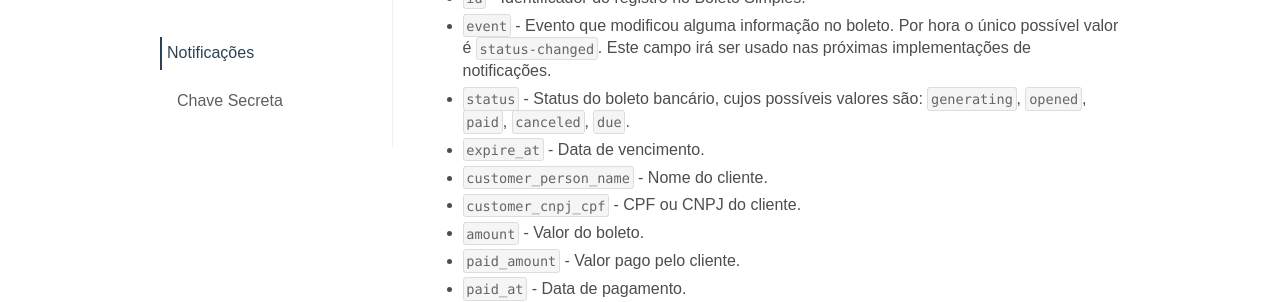
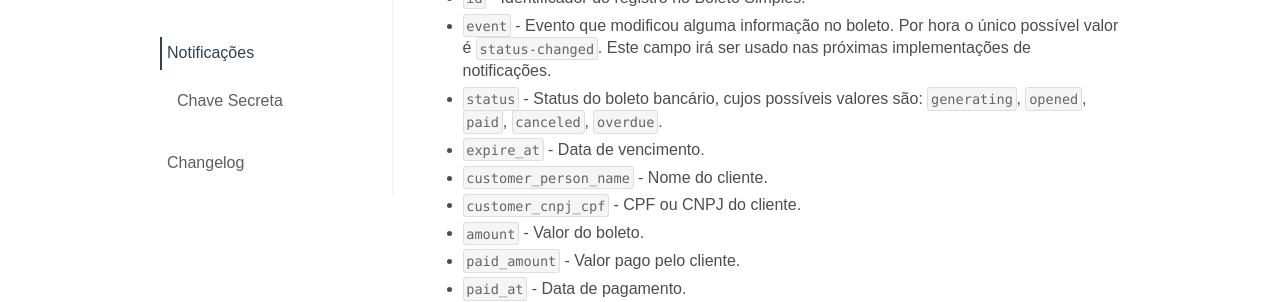
Before and after one commit to BoletoSimples/boletosimples-docs, a Jekyll site: the page built from notifications/index.md, in a window 1280 px wide. Shown: the part 926-1228 px from the top of the page. Built offline with Jekyll 4.4.1, drawn with Linux system fonts in a browser that asks for light colours.

Commit message:
changes status of bank_billet from due to overdue and adds changelog

```diff
--- a/_includes/sidemenu.html
+++ b/_includes/sidemenu.html
@@ -51,4 +51,7 @@
       </li>
     </ul>
   </li>
+  <li class="submenu {% if page.url == '/changelog/' %}active{% endif %}">
+    <a href="/changelog" title="Changelog">Changelog</a>
+  </li>
 </ul>
--- a/notifications/index.md
+++ b/notifications/index.md
@@ -36,7 +36,7 @@ Onde:
 
 *   `id` - Identificador do registro no Boleto Simples.
 *   `event` - Evento que modificou alguma informação no boleto. Por hora o único possível valor é `status-changed`. Este campo irá ser usado nas próximas implementações de notificações.
-*   `status` - Status do boleto bancário, cujos possíveis valores são: `generating`, `opened`, `paid`, `canceled`, `due`.
+*   `status` - Status do boleto bancário, cujos possíveis valores são: `generating`, `opened`, `paid`, `canceled`, `overdue`.
 *   `expire_at` - Data de vencimento.
 *   `customer_person_name` - Nome do cliente.
 *   `customer_cnpj_cpf` - CPF ou CNPJ do cliente.
```
Also changed, not shown: reference/v1/bank_billets/index.md (+2 -2 lines), changelog.md (added).
